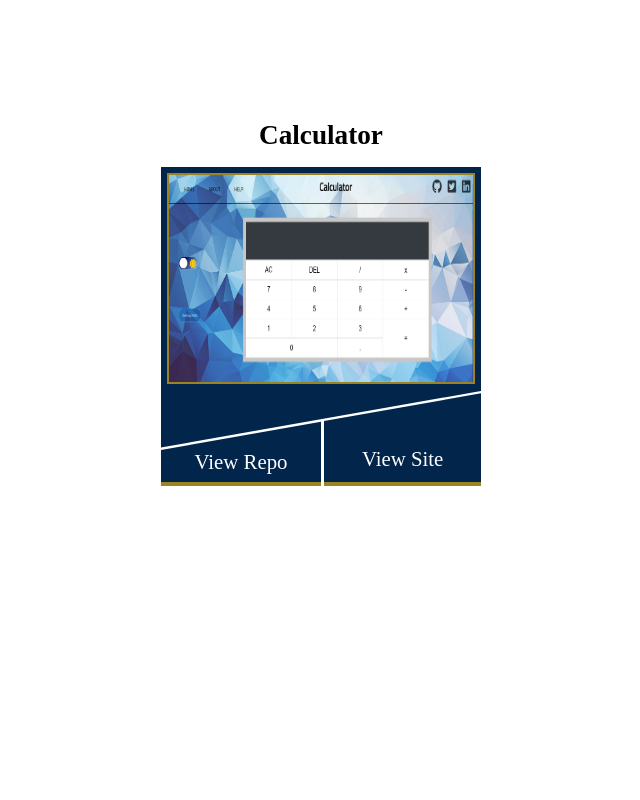
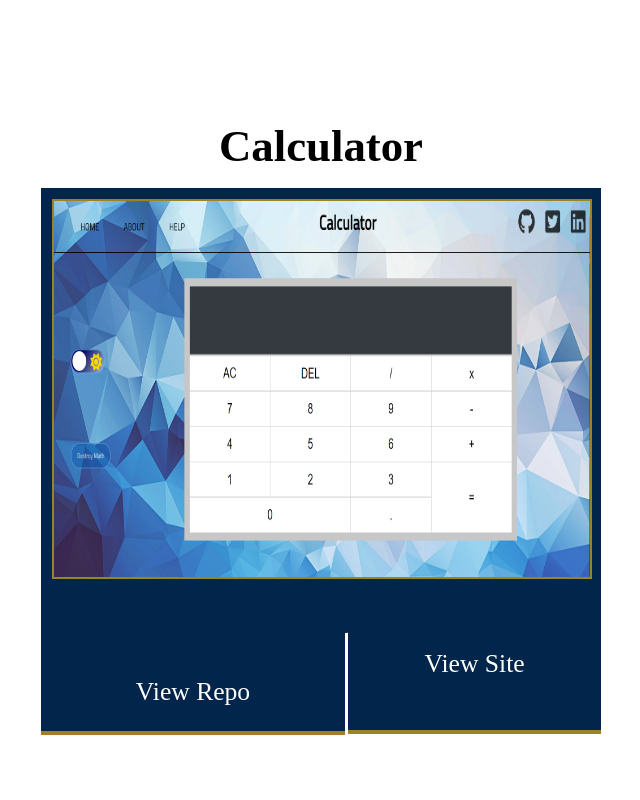
Before and after one commit to AkaraTawng/portfolio-mf-v2, a React (Create React App) app: page /projects in a window 1280 px wide. Shown: the part 520-1320 px from the top of the page, without its empty margins (319-959 px from the left). Built offline with nearby package versions, Linux system fonts and the light colour scheme.

Commit message:
add @tablet project item styles

```diff
--- a/src/main.css
+++ b/src/main.css
@@ -481,10 +481,20 @@
   margin-bottom: 1rem;
   font-size: 1.7rem;
 }
+@media (min-width: 768px) {
+  #project-item-container-outer h2 {
+    font-size: 2.8rem;
+  }
+}
 #project-item-container-outer a {
   color: rgb(255, 255, 255);
   font-size: 1.3rem;
   text-decoration: none;
+}
+@media (min-width: 768px) {
+  #project-item-container-outer a {
+    font-size: 1.6rem;
+  }
 }
 #project-item-container-outer a:hover {
   color: #9c8321;
@@ -504,6 +514,13 @@
   height: 2rem;
   text-align: center;
   border-bottom: 4px solid #9c8321;
+}
+@media (min-width: 768px) {
+  #project-item-container-outer #view-repo {
+    margin-top: 3.7rem;
+    width: 19rem;
+    height: 3.4rem;
+  }
 }
 #project-item-container-outer #view-repo:hover {
   border-bottom: 8px solid #9c8321;
@@ -533,6 +550,13 @@
   padding-bottom: 0.5rem;
   border-bottom: 4px solid #9c8321;
 }
+@media (min-width: 768px) {
+  #project-item-container-outer #view-site {
+    width: 15.8rem;
+    height: 4.6rem;
+    margin-top: 1%;
+  }
+}
 #project-item-container-outer #view-site:hover {
   border-bottom: 8px solid #9c8321;
   transition: 0.1s ease-out;
@@ -555,6 +579,13 @@
   width: 20rem;
   position: relative;
 }
+@media (min-width: 768px) {
+  #project-item-container-outer #project-item-container-inner {
+    height: 25rem;
+    width: 35rem;
+    margin-bottom: -3%;
+  }
+}
 #project-item-container-outer #project-item-container-inner::after {
   content: "";
   position: absolute;
@@ -573,4 +604,10 @@
   margin-left: 2%;
   margin-top: 2%;
   border: 2px solid #9c8321;
+}
+@media (min-width: 768px) {
+  #project-item-container-outer #project-item-container-inner img {
+    height: 23.5rem;
+    width: 33.5rem;
+  }
 }/*# sourceMappingURL=main.css.map */
```
Also changed, not shown: src/scss/layout/_project-item.scss (+25 -2 lines), 1 other file (tests, documents, lock files or other folders).
